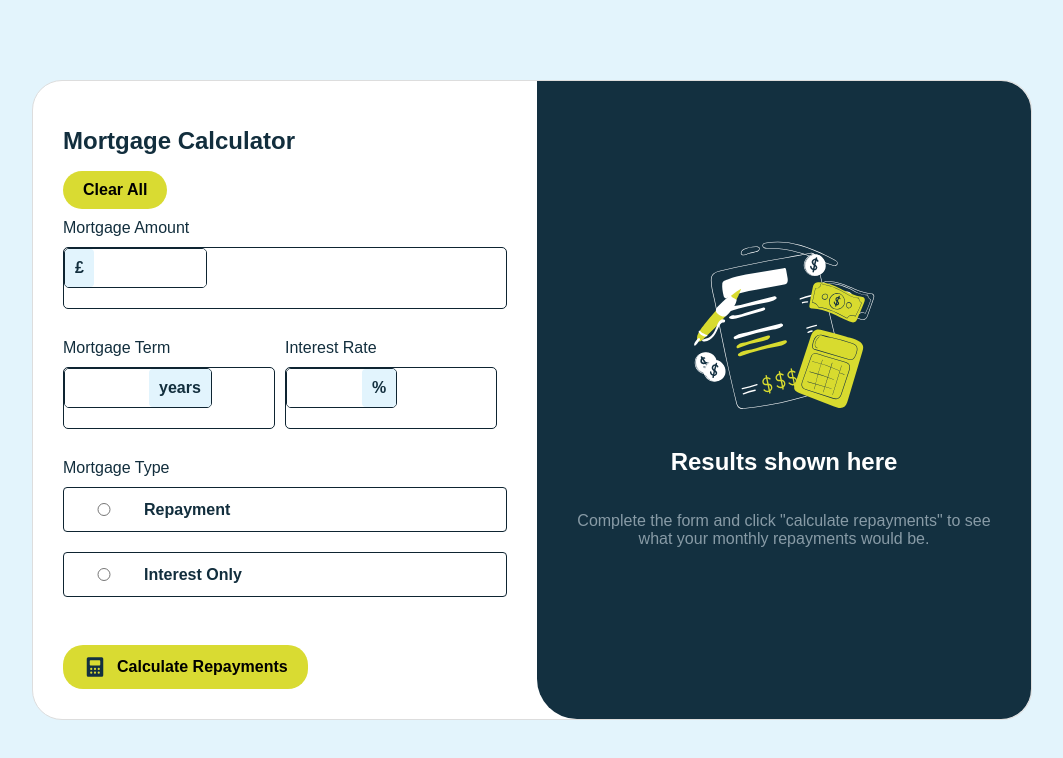
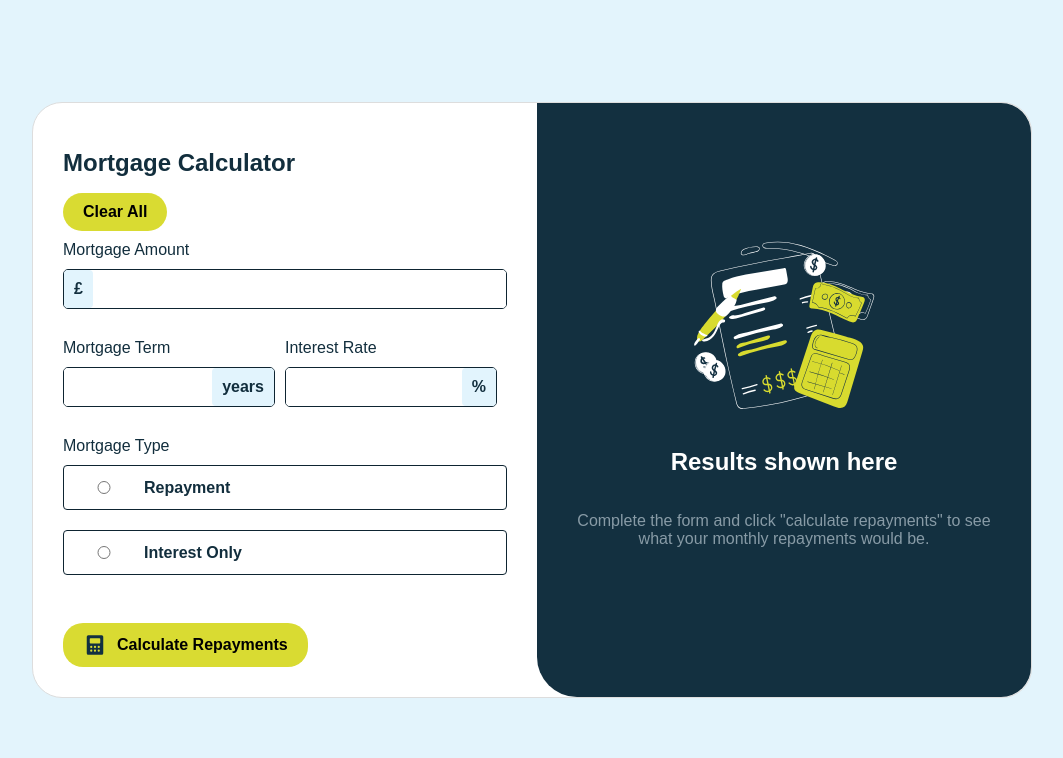
Before and after one commit to delfinjfb/mortgage-payment-femchallenge-, a React (Create React App) app: page / in a window 1280 px wide. Shown: the top 758 px of the page, without its empty margins (108-1171 px from the left). Built offline with nearby package versions, Linux system fonts and the light colour scheme; a web font is replaced by a local one.

Commit message:
Form: validate and set errors

```diff
--- a/src/App.js
+++ b/src/App.js
@@ -8,7 +8,7 @@ function App() {
 		amount: "",
 		term: "",
 		rate: "",
-		"mortgage-type": ""
+		mortgageType: ""
 	});
 	const [errors, setErrors] = useState({});
 
@@ -27,18 +27,18 @@ function App() {
 			amount: "",
 			term: "",
 			rate: "",
-			"mortgage-type": ""
+			mortgageType: ""
 		});
 		setErrors({});
 	};
 
 	const validateForm = () => {
 		let newErrors = {};
-		if (!formData.amount) newErrors.amount = "Mortgage amount is required";
-		if (!formData.term) newErrors.term = "Mortgage term is required";
-		if (!formData.rate) newErrors.rate = "Interest rate is required";
-		if (!formData["mortgage-type"])
-			newErrors["mortgage-type"] = "Mortgage type is required";
+		const requiredText = "This fiels is required";
+		if (!formData.amount) newErrors.amount = requiredText;
+		if (!formData.term) newErrors.term = requiredText;
+		if (!formData.rate) newErrors.rate = requiredText;
+		if (!formData.mortgageType) newErrors.mortgageType = requiredText;
 
 		setErrors(newErrors);
 		return Object.keys(newErrors).length === 0;
@@ -64,7 +64,7 @@ function App() {
 					</button>
 					<div className="inputs">
 						<label htmlFor="amount">Mortgage Amount</label>
-						<div className="input-group">
+
 						<Number
 							inputName={"amount"}
 							value={formData.amount}
@@ -72,13 +72,11 @@ function App() {
 							min={0}
 							max={100000}
 							textInput={"£"}
+							error={errors.amount}
 						/>
-							{errors.amount && <span className="error">{errors.amount}</span>}
-						</div>
 						<div className="twoColumns">
 							<div className="twoColumns-column">
 								<label htmlFor="term">Mortgage Term</label>
-								<div className="input-group">
 								<Number
 									inputName={"term"}
 									value={formData.term}
@@ -87,39 +85,37 @@ function App() {
 									max={100}
 									textInput={"years"}
 									textImputRight={false}
+									error={errors.term}
 								/>
-									{errors.term && <span className="error">{errors.term}</span>}
-								</div>
 							</div>
 							<div className="twoColumns-column">
 								<label htmlFor="rate">Interest Rate</label>
-								<div className="input-group">
+
 								<Number
 									inputName={"rate"}
 									value={formData.rate}
 									onChange={handleChange}
-										min={0}
-										max={10}
+									min={10}
+									max={100}
 									textInput={"%"}
 									textImputRight={false}
+									error={errors.rate}
 								/>
-									{errors.rate && <span className="error">{errors.rate}</span>}
-								</div>
 							</div>
 						</div>
 
 						<section className="mortgage-type">
 							<label htmlFor="">Mortgage Type</label>
+
 							<Radios
-								inputName="mortgage-type"
+								inputName="mortgageType"
 								options={radioOptions}
-								selectedValue={formData["mortgage-type"]}
+								selectedValue={formData.mortgageType}
 								onChange={handleChange}
+								error={errors.mortgageType}
 							/>
-							{errors["mortgage-type"] && (
-								<span className="error">{errors["mortgage-type"]}</span>
-							)}
 						</section>
+
 						<section className="total-repay"></section>
 					</div>
 					<button type="submit">
```
Lines whose indentation alone changed are shown as unchanged.
